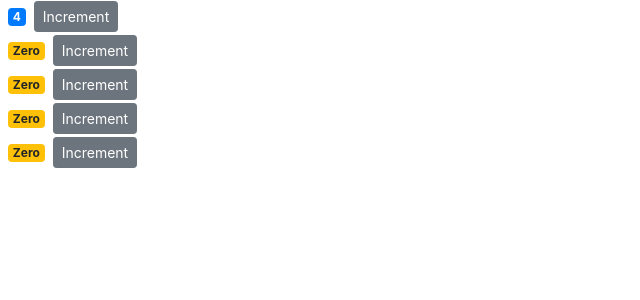
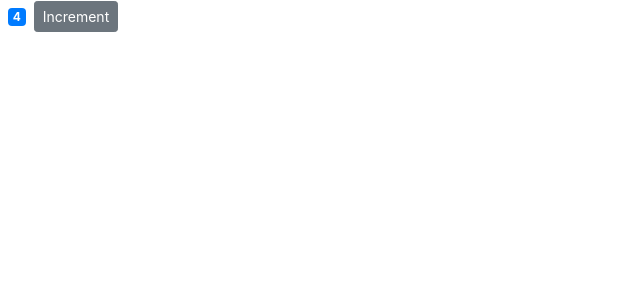
Before and after one commit to sviet-iryna/react-counter, a React (Create React App) app: page / in a window 1280 px wide. Shown: the top 300 px of the page, without its empty margins (0-640 px from the left). Built offline with nearby package versions, Linux system fonts and the light colour scheme.

Commit message:
increment function change

```diff
--- a/src/components/counter.jsx
+++ b/src/components/counter.jsx
@@ -2,21 +2,15 @@ import React, { Component, StrictMode } from "react";
 import { ListGroup } from "react-bootstrap";
 
 class Counter extends Component {
-  state = {
-    count: this.props.value,
-  };
+  // state = {
+  //   count: 0,
+  // };
 
   //   constructor() {
   //     super();
   //     this.handleIncrement = this.handleIncrement.bind(this);
   //   }
 
-  handleIncrement = () => {
-    this.setState({ count: this.state.count + 1 });
-    // console.log("Increment Clicked", this);
-    // obj.method();
-    // funtion();
-  };
 
   render() {
     console.log("props", this.props);
@@ -27,7 +21,7 @@ class Counter extends Component {
         {/* <h4>{this.props.id}</h4> */}
         <span className={this.getBadgeClasses()}>{this.formatCount()}</span>
         <button
-          onClick={this.handleIncrement}
+          onClick={this.props.handleIncrement}
           // onClick={() => this.handleIncrement(this.state.count)}
           //   onClick={this.handleIncrement}
           className="btn btn-secondary btn-sm"
@@ -40,12 +34,12 @@ class Counter extends Component {
 
   getBadgeClasses() {
     let classes = "badge m-2 badge-";
-    classes += this.state.count === 0 ? "warning" : "primary";
+    classes += this.props.value === 0 ? "warning" : "primary";
     return classes;
   }
 
   formatCount() {
-    const count = this.state.count;
+    const count = this.props.value;
     return count === 0 ? "Zero" : count;
   }
 }
--- a/src/components/counters.jsx
+++ b/src/components/counters.jsx
@@ -12,17 +12,40 @@ class Counters extends Component {
     ],
   };
 
+  handleIncrement = () => {
+    this.setState({
+      counters: [
+        { id: 1, value: this.state.counters[0].value + 1 },
+        { id: 2, value: 0 },
+        { id: 3, value: 0 },
+        { id: 4, value: 0 },
+        { id: 5, value: 0 },
+      ],
+    });
+  };
+
   render() {
+    console.log(this.state);
     return (
-      <div>
-        {this.state.counters.map((counter) => (
-          <Counter key={counter.id} value={counter.value} id={counter.id}>
-            {/* <h4>Counter #{counter.id}</h4> */}
-          </Counter>
-        ))}
-      </div>
+      <Counter
+        handleIncrement={this.handleIncrement}
+        value={this.state.counters[0].value}
+        id={this.state.counters[0].id}
+      ></Counter>
     );
   }
+
+  // render() {
+  //   return (
+  //     <div>
+  //       {this.state.counters.map((counter) => (
+  //         <Counter key={counter.id} value={counter.value} id={counter.id}>
+  //           {/* <h4>Counter #{counter.id}</h4> */}
+  //         </Counter>
+  //       ))}
+  //     </div>
+  //   );
+  // }
 }
 
 export default Counters;
```
